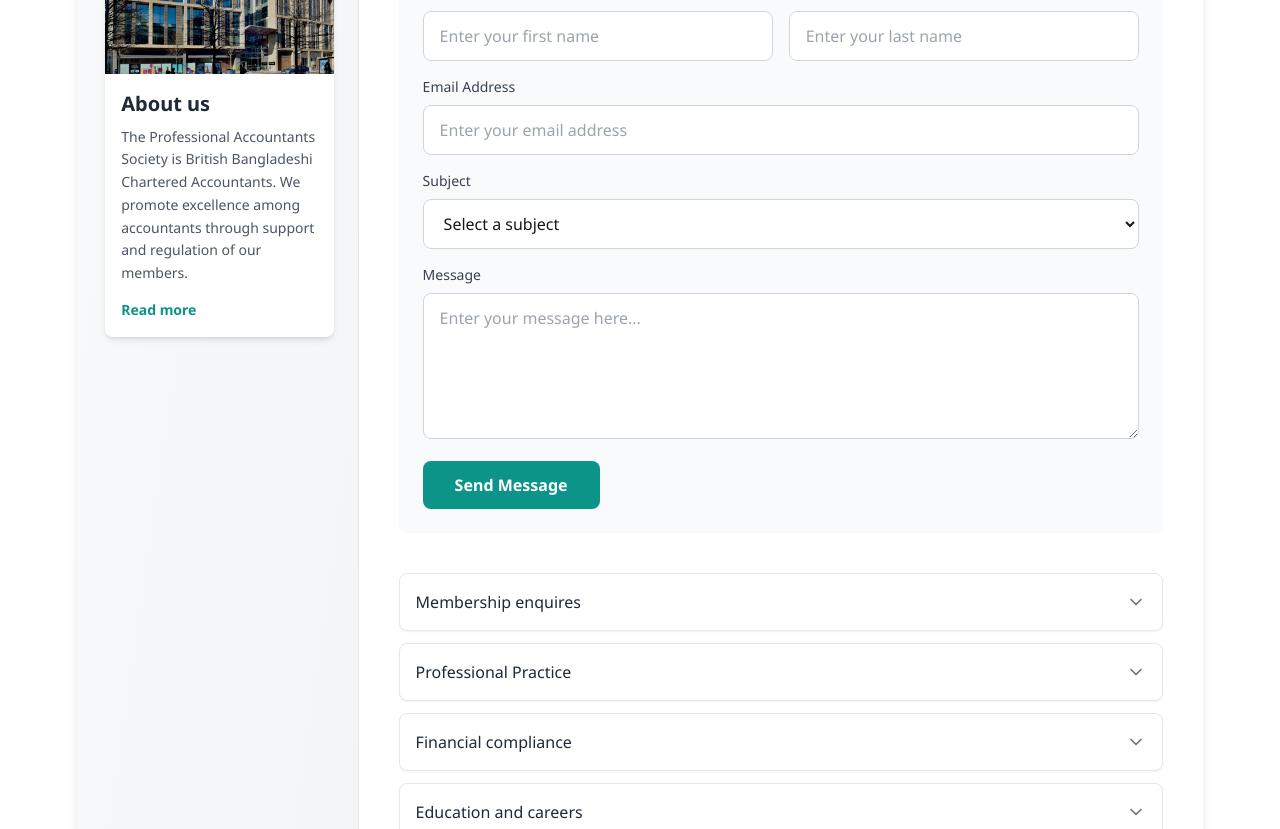
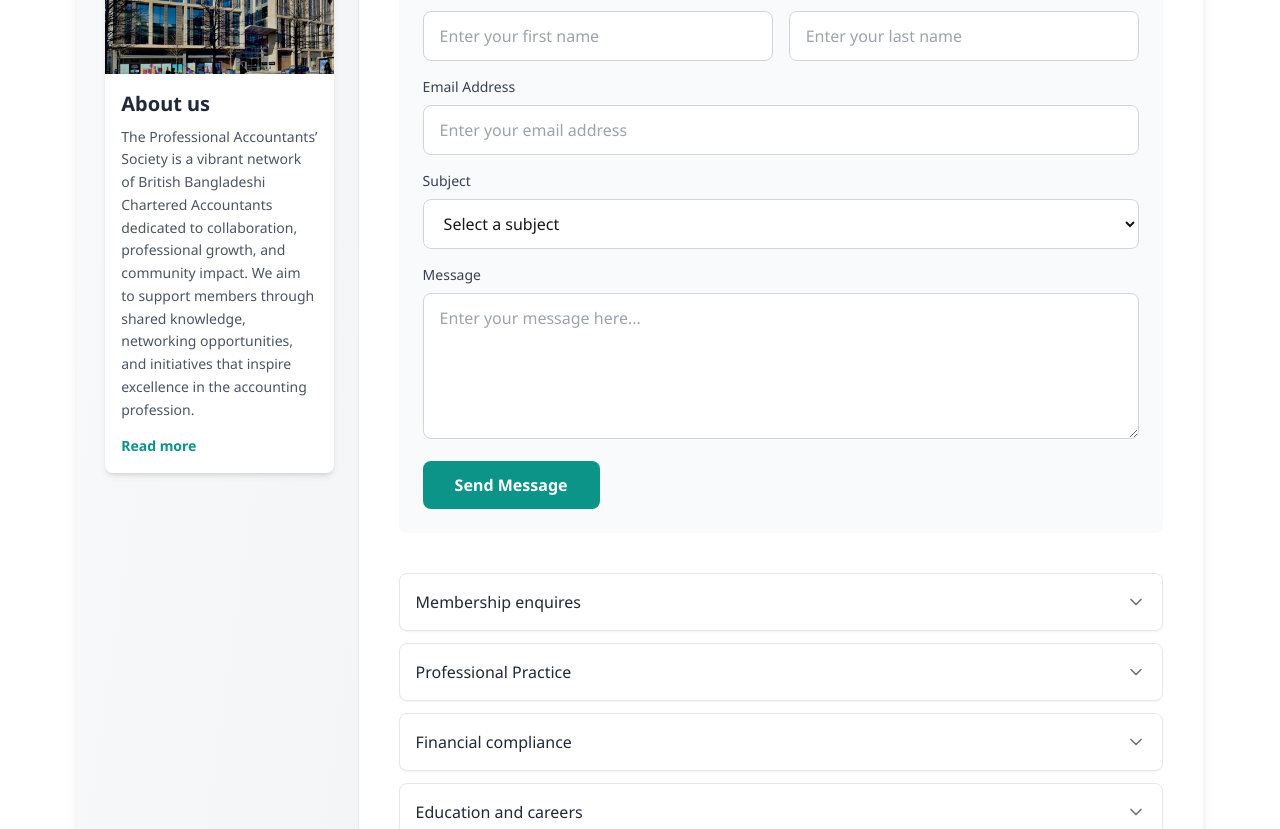
Before and after one commit to Nasir-1310/Accountant-Society-UK, a Next.js app in the folder Client/: page /contact-us in a window 1280 px wide. Shown: the part 760-1589 px from the top of the page. Built offline with nearby package versions, Linux system fonts and the light colour scheme.

Commit message:
about us text changed founding members texts changed

```diff
--- a/Client/src/app/contact-us/page.tsx
+++ b/Client/src/app/contact-us/page.tsx
@@ -447,7 +447,7 @@ const ContactUsPage = () => {
               <div className="p-4">
                 <h3 className="text-xl font-bold text-gray-800 mb-2">About us</h3>
                 <p className="text-gray-600 text-sm leading-relaxed mb-3">
-                  The Professional Accountants Society is British Bangladeshi Chartered Accountants. We promote excellence among accountants through support and regulation of our members.
+                  The Professional Accountants’ Society is a vibrant network of British Bangladeshi Chartered Accountants dedicated to collaboration, professional growth, and community impact. We aim to support members through shared knowledge, networking opportunities, and initiatives that inspire excellence in the accounting profession.
                 </p>
                 <a href="/about" className="text-teal-600 hover:text-teal-700 font-semibold text-sm hover:underline transition-colors">
                   Read more
--- a/Client/src/app/cpd-and-training/inspiring-futures-changing-lives/page.tsx
+++ b/Client/src/app/cpd-and-training/inspiring-futures-changing-lives/page.tsx
@@ -357,10 +357,7 @@ const CPD_and_Training = () => {
                         About us
                       </h3>
                       <p className="text-gray-600 text-sm leading-relaxed mb-3 flex-grow">
-                        The Professional Accountants Society is British
-                        Bangladeshi Chartered Accountants. We promote excellence
-                        among accountants through support and regulation of our
-                        members.
+                        The Professional Accountants’ Society is a vibrant network of British Bangladeshi Chartered Accountants dedicated to collaboration, professional growth, and community impact. We aim to support members through shared knowledge, networking opportunities, and initiatives that inspire excellence in the accounting profession.
                       </p>
                       <Link href="/about-us">
                         <button className="inline-flex items-center text-teal-600 hover:text-white hover:bg-teal-600 font-semibold text-sm px-3 py-2 rounded-md border border-teal-600 transition-all duration-200 focus:outline-none focus:ring-2 focus:ring-teal-500 focus:ring-opacity-50">
--- a/Client/src/app/data/menuItems.ts
+++ b/Client/src/app/data/menuItems.ts
@@ -24,7 +24,7 @@ export const menuItems = [
       { label: "Latest news", href: "/news/latest" },
       { label: "Upcoming Events", href: "/news/events" },
       { label: "Gallery", href: "/news-and-events/gallery" },
-       { label: "CPD & Networking", href: "/news/cpd" },
+       { label: "CPD & Networking", href: "/members/cpd-training" },
     ],
   },
   {
@@ -43,9 +43,9 @@ export const menuItems = [
 
   },
   {
-    title: "Founding Members",
+    title: "About the Founders",
     links: [
-      { label: "Members", href: "/founding-members/members" },
+      { label: "Founding Members", href: "/founding-members/members" },
       // { label: "Make a Query", href: "/contactUs" },
     ],
   },
--- a/Client/src/app/members/cpd-training/page.tsx
+++ b/Client/src/app/members/cpd-training/page.tsx
@@ -202,10 +202,7 @@ const CPD_and_Training = () => {
                         About us
                       </h3>
                       <p className="text-gray-600 text-sm leading-relaxed mb-3 flex-grow">
-                        The Professional Accountants Society is British
-                        Bangladeshi Chartered Accountants. We promote excellence
-                        among accountants through support and regulation of our
-                        members.
+                        The Professional Accountants’ Society is a vibrant network of British Bangladeshi Chartered Accountants dedicated to collaboration, professional growth, and community impact. We aim to support members through shared knowledge, networking opportunities, and initiatives that inspire excellence in the accounting profession.
                       </p>
                       <Link href="/about-us">
                         <button className="inline-flex items-center text-teal-600 hover:text-white hover:bg-teal-600 font-semibold text-sm px-3 py-2 rounded-md border border-teal-600 transition-all duration-200 focus:outline-none focus:ring-2 focus:ring-teal-500 focus:ring-opacity-50">
--- a/Client/src/app/members/membership-and-fees/page.tsx
+++ b/Client/src/app/members/membership-and-fees/page.tsx
@@ -144,7 +144,7 @@ const MembershipAndFees = () => {
                 <div className="p-4">
                   <h3 className="text-xl font-bold text-gray-800 mb-2">About us</h3>
                   <p className="text-gray-600 text-sm leading-relaxed mb-3">
-                    The Professional Accountants Society is British Bangladeshi Chartered Accountants. We promote excellence among accountants through support and regulation of our members.
+                    The Professional Accountants’ Society is a vibrant network of British Bangladeshi Chartered Accountants dedicated to collaboration, professional growth, and community impact. We aim to support members through shared knowledge, networking opportunities, and initiatives that inspire excellence in the accounting profession.
                   </p>
                   <Link href="/about-us">
                     <button className="inline-flex items-center text-teal-600 hover:text-white hover:bg-teal-600 font-semibold text-sm px-3 py-2 rounded-md border border-teal-600 transition-all duration-200 focus:outline-none focus:ring-2 focus:ring-teal-500 focus:ring-opacity-50">
--- a/Client/src/app/members/professional-support/page.tsx
+++ b/Client/src/app/members/professional-support/page.tsx
@@ -141,7 +141,7 @@ const Professional_Support = () => {
                 <div className="p-4">
                   <h3 className="text-xl font-bold text-gray-800 mb-2">About us</h3>
                   <p className="text-gray-600 text-sm leading-relaxed mb-3">
-                    The Professional Accountants Society is British Bangladeshi Chartered Accountants. We promote excellence among accountants through support and regulation of our members.
+                    The Professional Accountants’ Society is a vibrant network of British Bangladeshi Chartered Accountants dedicated to collaboration, professional growth, and community impact. We aim to support members through shared knowledge, networking opportunities, and initiatives that inspire excellence in the accounting profession.
                   </p>
                   <Link href="/about-us">
                     <button className="inline-flex items-center text-teal-600 hover:text-white hover:bg-teal-600 font-semibold text-sm px-3 py-2 rounded-md border border-teal-600 transition-all duration-200 focus:outline-none focus:ring-2 focus:ring-teal-500 focus:ring-opacity-50">
```
